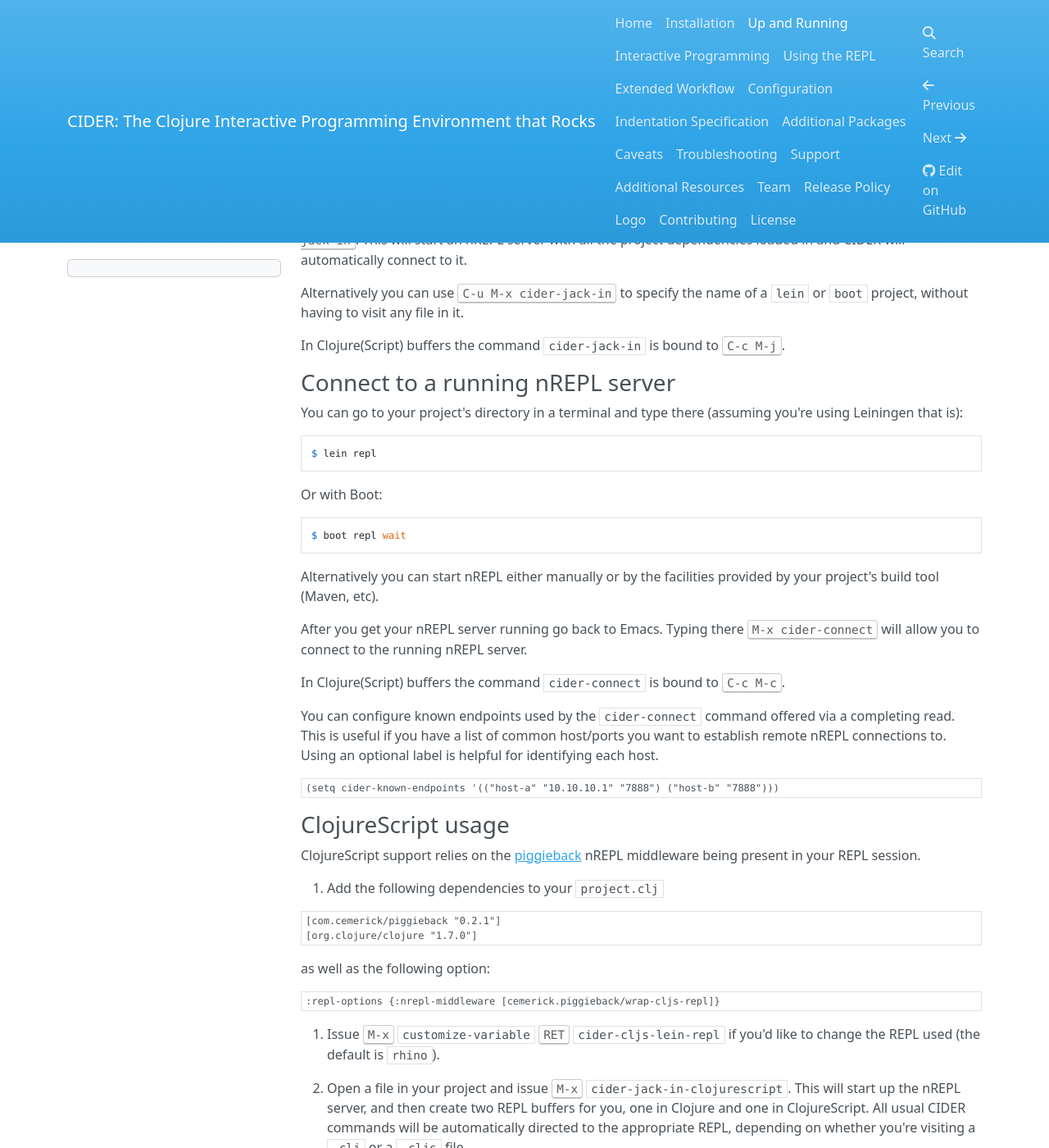
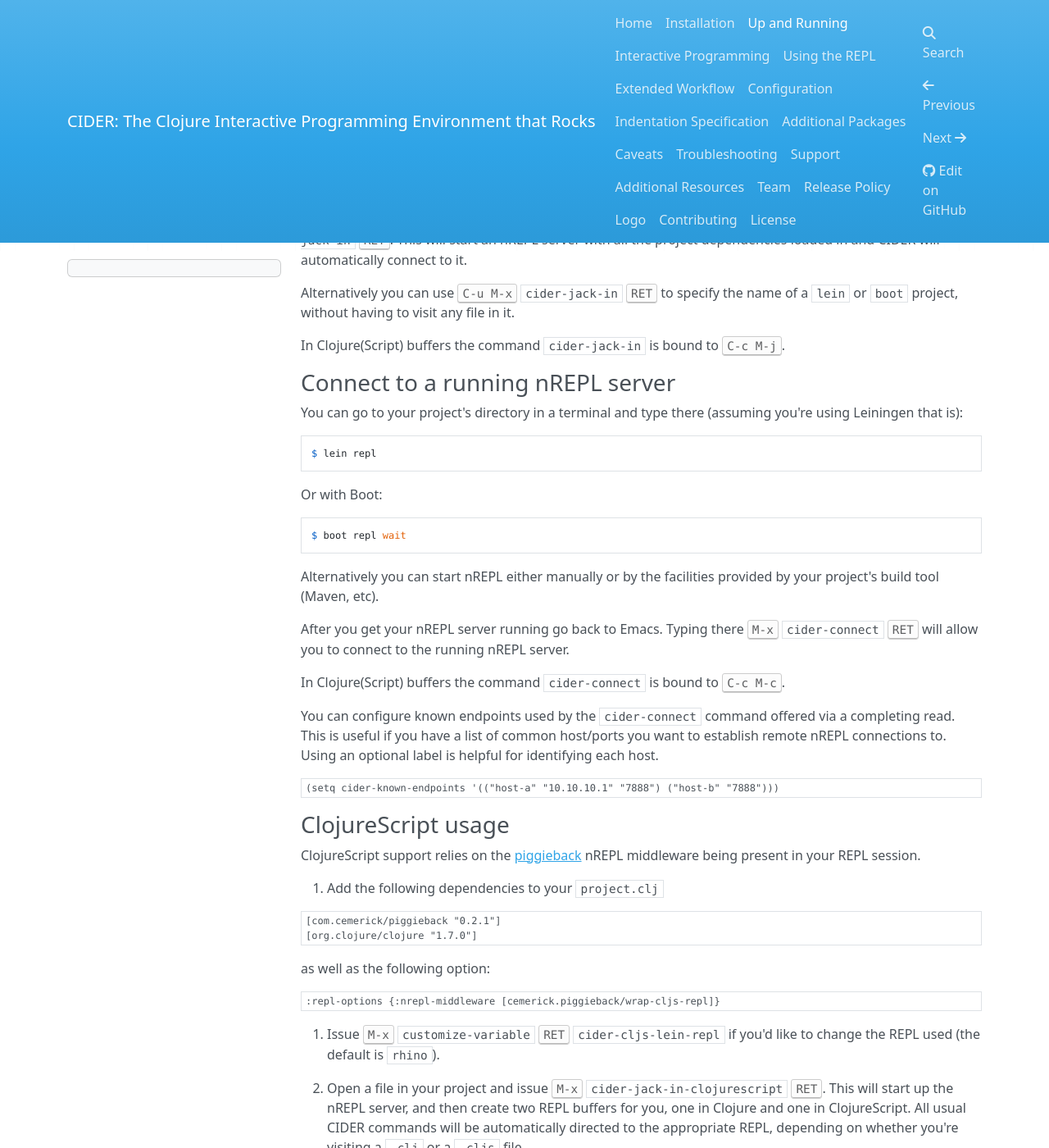
Before and after one commit to clojure-emacs/cider, an MkDocs documentation site: the page built from doc/up_and_running.md, in a window 1280 px wide and 1400 px high, scrolled down 557 px. Shown: the whole window at 82% size. Built offline with MkDocs 1.6.1, drawn with Linux system fonts in a browser that asks for light colours; nearby versions of some CDN libraries; old or Windows-style settings are respelled for this version of MkDocs.

Commit message:
Fix some keybinding markup

```diff
--- a/doc/up_and_running.md
+++ b/doc/up_and_running.md
@@ -28,11 +28,13 @@
 ### Launch an nREPL server and client from Emacs
 
 Simply open in Emacs a file belonging to your `lein` or `boot` project (like
-`foo.clj`) and type <kbd>M-x cider-jack-in</kbd>. This will start an nREPL server with
-all the project dependencies loaded in and CIDER will automatically connect to it.
+`foo.clj`) and type <kbd>M-x</kbd> `cider-jack-in` <kbd>RET</kbd>. This will
+start an nREPL server with all the project dependencies loaded in and CIDER will
+automatically connect to it.
 
-Alternatively you can use <kbd>C-u M-x cider-jack-in</kbd> to specify the name of
-a `lein` or `boot` project, without having to visit any file in it.
+Alternatively you can use <kbd>C-u M-x</kbd> `cider-jack-in` <kbd>RET</kbd> to
+specify the name of a `lein` or `boot` project, without having to visit any file
+in it.
 
 In Clojure(Script) buffers the command `cider-jack-in` is bound to <kbd>C-c M-j</kbd>.
 
@@ -54,8 +56,9 @@
 Alternatively you can start nREPL either manually or by the facilities provided by your
 project's build tool (Maven, etc).
 
-After you get your nREPL server running go back to Emacs.
-Typing there <kbd>M-x cider-connect</kbd> will allow you to connect to the running nREPL server.
+After you get your nREPL server running go back to Emacs.  Typing there
+<kbd>M-x</kbd> `cider-connect` <kbd>RET</kbd> will allow you to connect to the
+running nREPL server.
 
 In Clojure(Script) buffers the command `cider-connect` is bound to <kbd>C-c M-c</kbd>.
 
@@ -91,10 +94,11 @@
    you'd like to change the REPL used (the default is `rhino`).
 
 3. Open a file in your project and issue <kbd>M-x</kbd>
-   `cider-jack-in-clojurescript`. This will start up the nREPL server, and then create
-   two REPL buffers for you, one in Clojure and one in ClojureScript. All usual
-   CIDER commands will be automatically directed to the appropriate REPL,
-   depending on whether you're visiting a `.clj` or a `.cljs` file.
+   `cider-jack-in-clojurescript` <kbd>RET</kbd>. This will start up the nREPL
+   server, and then create two REPL buffers for you, one in Clojure and one in
+   ClojureScript. All usual CIDER commands will be automatically directed to the
+   appropriate REPL, depending on whether you're visiting a `.clj` or a `.cljs`
+   file.
 
 #### Browser-connected ClojureScript REPL
 
```
